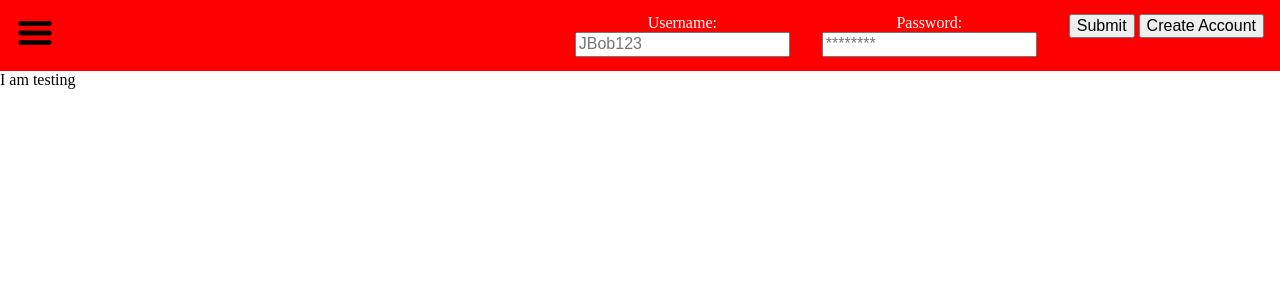
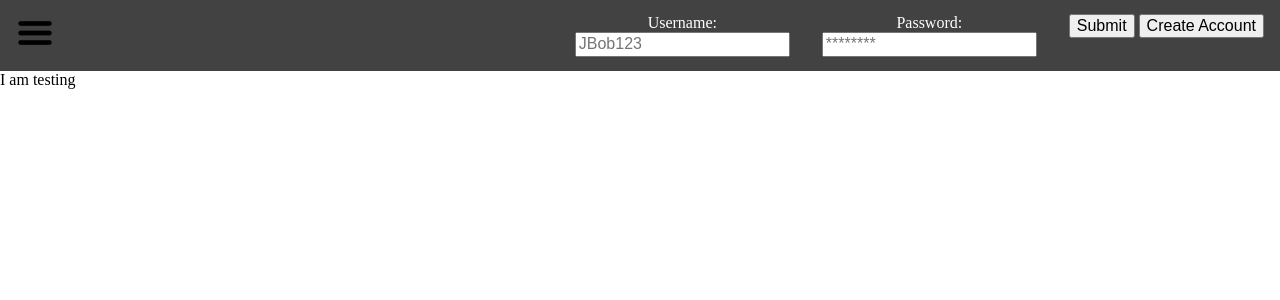
Before and after one commit to z-willis/goingson, a PHP site: page / in a window 1280 px wide. Shown: the top 300 px of the page. Run offline with PHP 8.4, Linux system fonts and the light colour scheme; some libraries are stand-ins or nearby versions.

Commit message:
Changes red navbars to gray

```diff
--- a/style/style.css
+++ b/style/style.css
@@ -3,7 +3,7 @@
     margin: 0;
     padding: 0;
     overflow: hidden;
-    background-color: red;
+    background-color: #424242;
 }
 
 .top-nav-bar .tab-right {
@@ -32,7 +32,7 @@
     z-index: 1; /* Stay on top */
     top: 0; /* Stay at the top */
     left: 0;
-    background-color: red; /* Black*/
+    background-color: #424242;
     overflow-x: hidden; /* Disable horizontal scroll */
     padding-top: 60px; /* Place content 60px from the top */
     transition: 0.5s; /* 0.5 second transition effect to slide in the sidenav */
```
